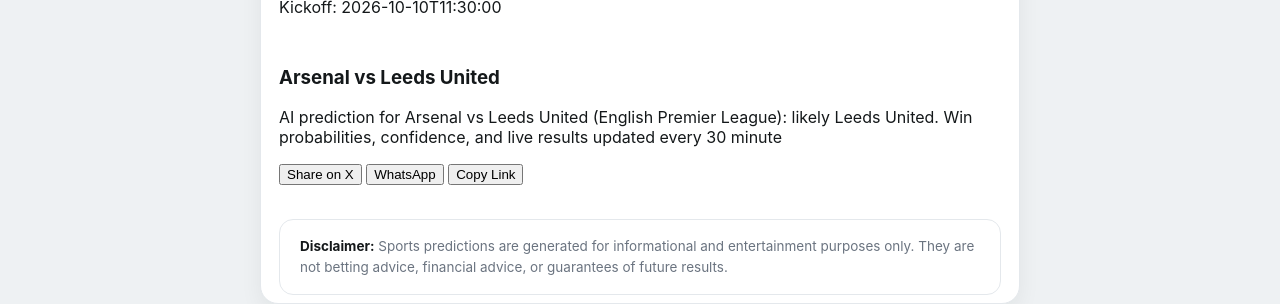
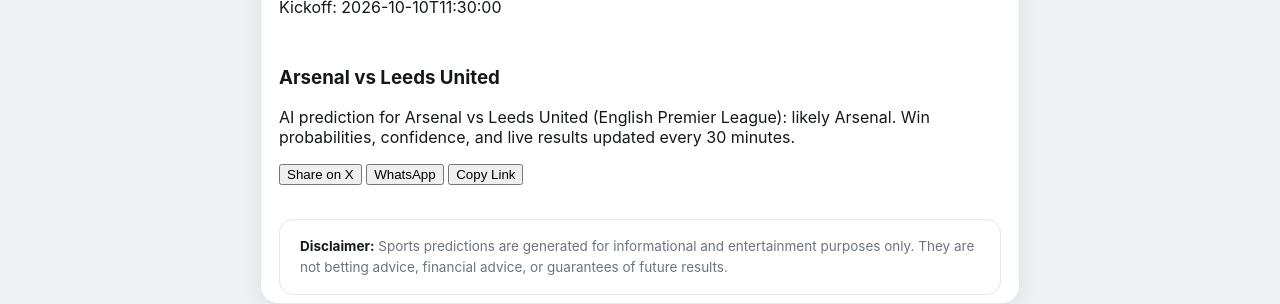
Before and after one commit to ruslanmv/sports-trends, a Jekyll site: the page built from sports/match/tsdb-2494052.md, in a window 1280 px wide and 963 px high. Shown: the part 231-535 px from the top of the window. Built offline with Jekyll 4.4.1, drawn with Linux system fonts in a browser that asks for light colours.

Commit message:
chore(sports): regenerate SEO pages [skip ci]

```diff
--- a/sports/match/tsdb-2494052.md
+++ b/sports/match/tsdb-2494052.md
@@ -2,7 +2,7 @@
 layout: sports-match
 title: "Arsenal vs Leeds United prediction & live odds — English Premier Leagu"
 permalink: /sports/match/tsdb-2494052/
-description: "AI prediction for Arsenal vs Leeds United (English Premier League): likely Leeds United. Win probabilities, confidence, and live results updated every 30 minute"
+description: "AI prediction for Arsenal vs Leeds United (English Premier League): likely Arsenal. Win probabilities, confidence, and live results updated every 30 minutes."
 sport: "football"
 league: "English Premier League"
 home_team: "Arsenal"
@@ -13,4 +13,4 @@ jsonld: {"@context": "https://schema.org", "@type": "SportsEvent", "name": "Arse
 
 # Arsenal vs Leeds United
 
-AI prediction for Arsenal vs Leeds United (English Premier League): likely Leeds United. Win probabilities, confidence, and live results updated every 30 minute
+AI prediction for Arsenal vs Leeds United (English Premier League): likely Arsenal. Win probabilities, confidence, and live results updated every 30 minutes.
--- a/sports/sitemap-sports.xml
+++ b/sports/sitemap-sports.xml
@@ -12,12 +12,12 @@
   <url><loc>https://ruslanmv.com/sports/cricket/</loc></url>
   <url><loc>https://ruslanmv.com/sports/baseball/</loc></url>
   <url><loc>https://ruslanmv.com/sports/esports/</loc></url>
+  <url><loc>https://ruslanmv.com/sports/match/tsdb-2605683/</loc></url>
+  <url><loc>https://ruslanmv.com/sports/match/tsdb-2601616/</loc></url>
   <url><loc>https://ruslanmv.com/sports/match/tsdb-2494052/</loc></url>
   <url><loc>https://ruslanmv.com/sports/match/tsdb-2594564/</loc></url>
   <url><loc>https://ruslanmv.com/sports/match/tsdb-2482192/</loc></url>
   <url><loc>https://ruslanmv.com/sports/match/tsdb-2506240/</loc></url>
   <url><loc>https://ruslanmv.com/sports/match/tsdb-2489515/</loc></url>
   <url><loc>https://ruslanmv.com/sports/match/tsdb-2508371/</loc></url>
-  <url><loc>https://ruslanmv.com/sports/match/tsdb-2605683/</loc></url>
-  <url><loc>https://ruslanmv.com/sports/match/tsdb-2601616/</loc></url>
 </urlset>
```
Also changed, not shown: assets/images/sports/og/tsdb-2494052.svg.
